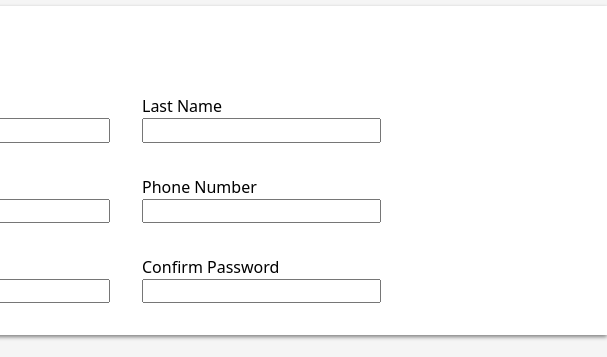
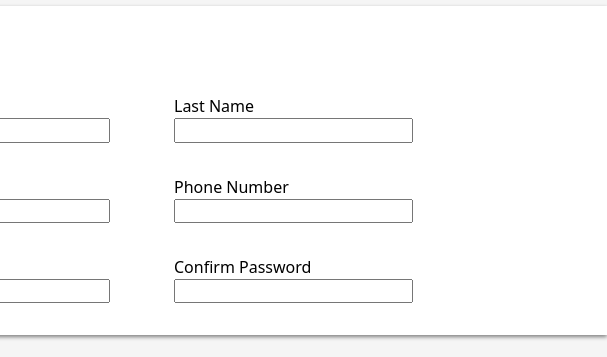
Before and after one commit to murat-yes-i-am/sign-up-form, a website: page index.html in a window 1280 px wide. Shown: the part 293-650 px from the top of the page, 673-1280 px from the left. Drawn offline with Linux system fonts and the light colour scheme.

Commit message:
fix: enlarge field right margin

```diff
--- a/styles/style.css
+++ b/styles/style.css
@@ -83,7 +83,7 @@ h1 {
 }
 
 .field {
-  margin: 1rem;
+  margin: 1rem 3rem 1rem 1rem;
 }
 
 .field label {
```
